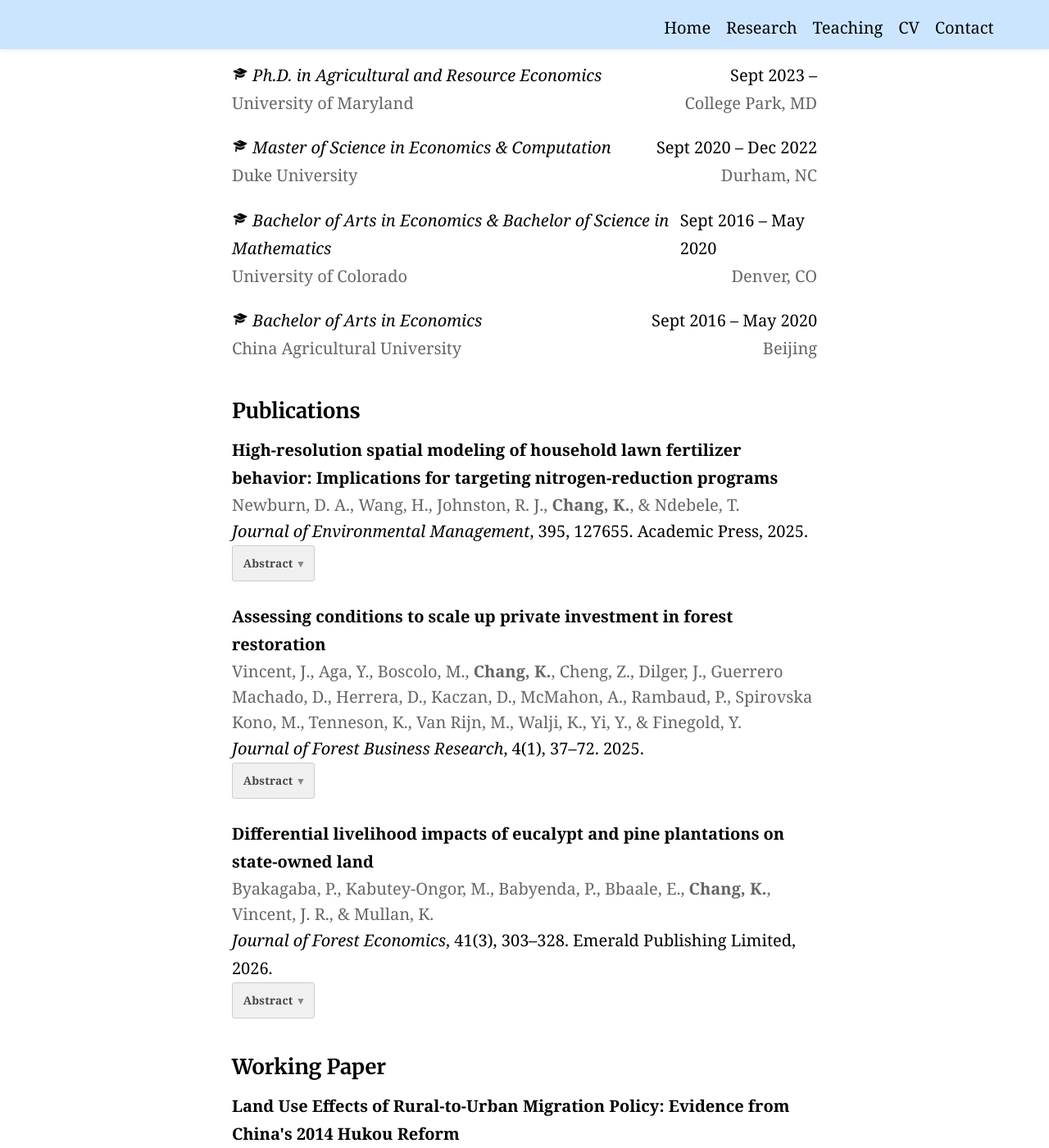
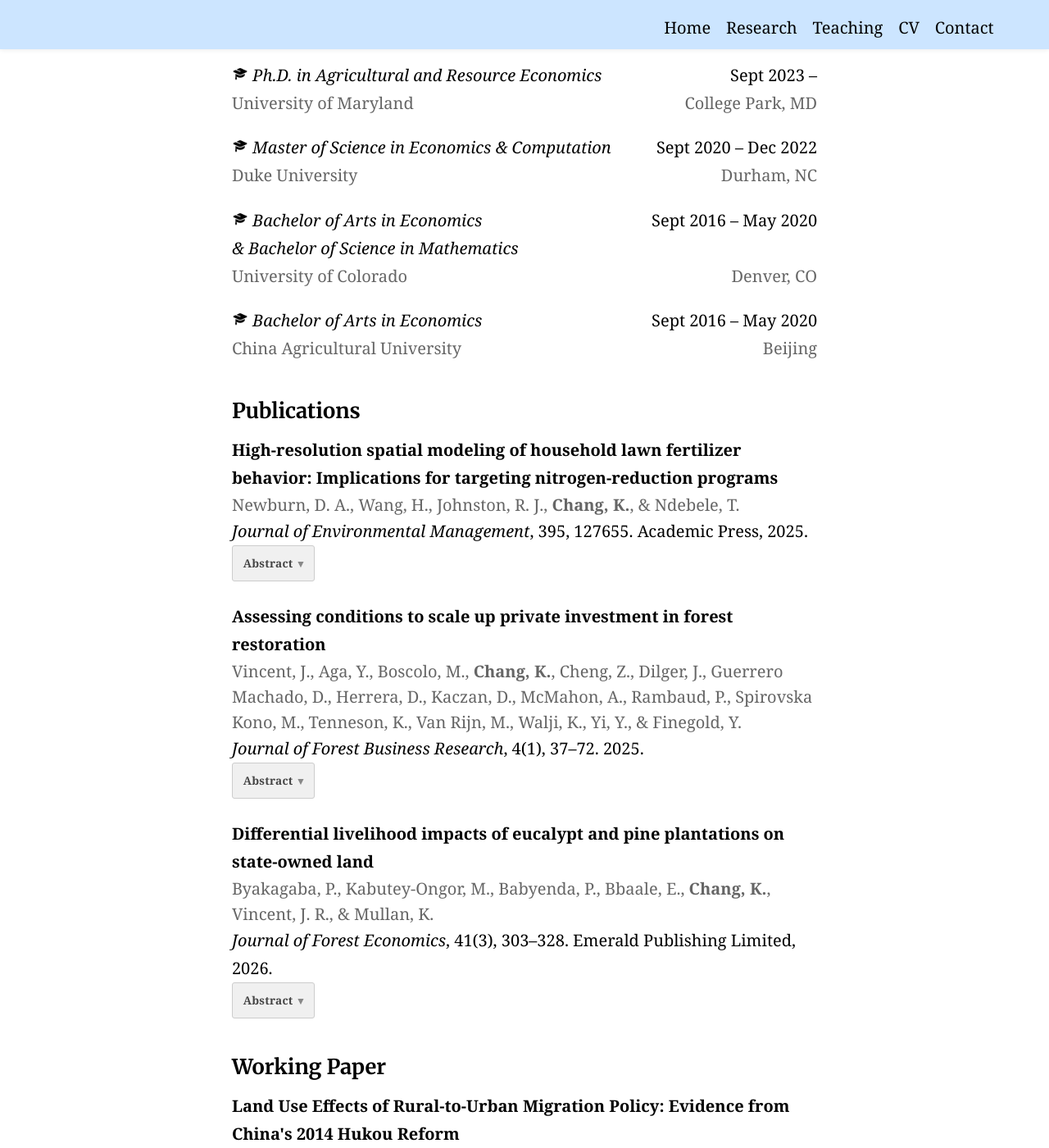
Before and after one commit to KaichaoChang/KaichaoChang.github.io, a Jekyll site: the page built from index.md, in a window 1280 px wide and 1400 px high, scrolled down 935 px. Shown: the whole window at 82% size. Built offline with Jekyll 4.4.1, drawn with Linux system fonts in a browser that asks for light colours.

Commit message:
Put B.S. on its own line and keep education dates on one line
Co-Authored-By: Claude Opus 5.5 <noreply@anthropic.com>

```diff
--- a/_includes/site-styles.html
+++ b/_includes/site-styles.html
@@ -251,6 +251,11 @@
     color: #666666;
   }
 
+  .education-dates {
+    white-space: nowrap;
+    margin-left: 1rem;
+  }
+
   .education-item {
     margin-bottom: 1.2rem;
   }
--- a/index.md
+++ b/index.md
@@ -57,7 +57,7 @@ My research interests lie in environmental economics, with a particular focus on
   </div>
   <div class="education-item">
     <div class="education-degree-row" style="display:flex;justify-content:space-between;align-items:baseline;">
-      <span class="education-degree"><img src="/assets/icons8-education-48.png" class="inline-icon" width="20" height="20" alt="Education"> <em>Bachelor of Arts in Economics &amp; Bachelor of Science in Mathematics</em></span>
+      <span class="education-degree"><img src="/assets/icons8-education-48.png" class="inline-icon" width="20" height="20" alt="Education"> <em>Bachelor of Arts in Economics<br>&amp; Bachelor of Science in Mathematics</em></span>
       <span class="education-dates">Sept 2016 – May 2020</span>
     </div>
     <div class="education-info-row" style="display:flex;justify-content:space-between;align-items:baseline;">
```
